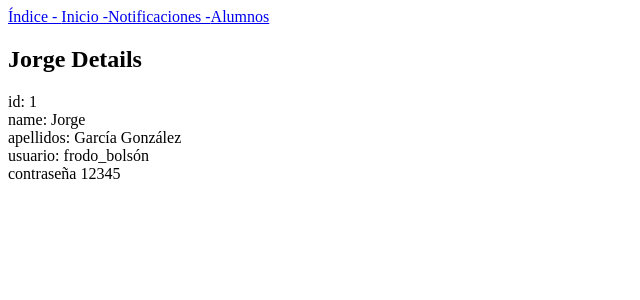
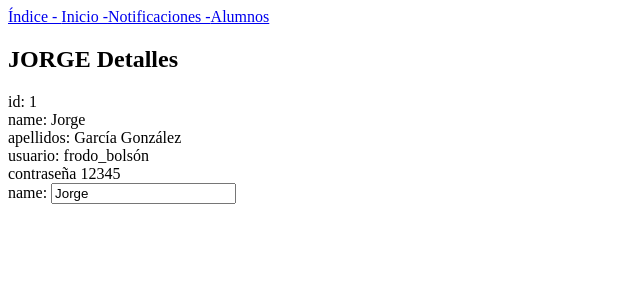
Before and after one commit to Bernabeu93/Proyecto-Instituto, an Angular app in the folder instituto/: page /alumnos in a window 1280 px wide. Shown: the top 300 px of the page, without its empty margins (0-640 px from the left). Built offline with nearby package versions, Linux system fonts and the light colour scheme.

Commit message:
primera parte del heroes hecha

```diff
--- a/instituto/src/app/alumnos/alumnos.component.html
+++ b/instituto/src/app/alumnos/alumnos.component.html
@@ -1,6 +1,12 @@
-<h2>{{alumno.nombre}} Details</h2>
+<h2>{{alumno.nombre | uppercase}} Detalles</h2>
 <div><span>id: </span>{{alumno.id}}</div>
 <div><span>name: </span>{{alumno.nombre}}</div>
 <div><span>apellidos: </span>{{alumno.apellidos}}</div>
 <div><span>usuario: </span>{{alumno.usuario}}</div>
 <div><span>contraseña </span>{{alumno.password}}</div>
+
+<div>
+    <label>name:
+      <input [(ngModel)]="alumno.nombre" placeholder="nombre"/>
+    </label>
+  </div>
--- a/instituto/src/app/alumnos/alumnos.component.ts
+++ b/instituto/src/app/alumnos/alumnos.component.ts
@@ -6,6 +6,8 @@ import { Component, OnInit } from '@angular/core';
   templateUrl: './alumnos.component.html',
   styleUrls: ['./alumnos.component.css']
 })
+
+
 export class AlumnosComponent implements OnInit {
 
 alumno: AlumnoCrear = {
--- a/instituto/src/app/app.component.ts
+++ b/instituto/src/app/app.component.ts
@@ -7,5 +7,4 @@ import { Component } from '@angular/core';
 })
 export class AppComponent {
   title = 'Instituto Cavanilles';
-  cosita ="esta es la pedrada para explicar las cosas";
 }
```
Also changed, not shown: instituto/src/app/app.module.ts (+9 -2 lines).
